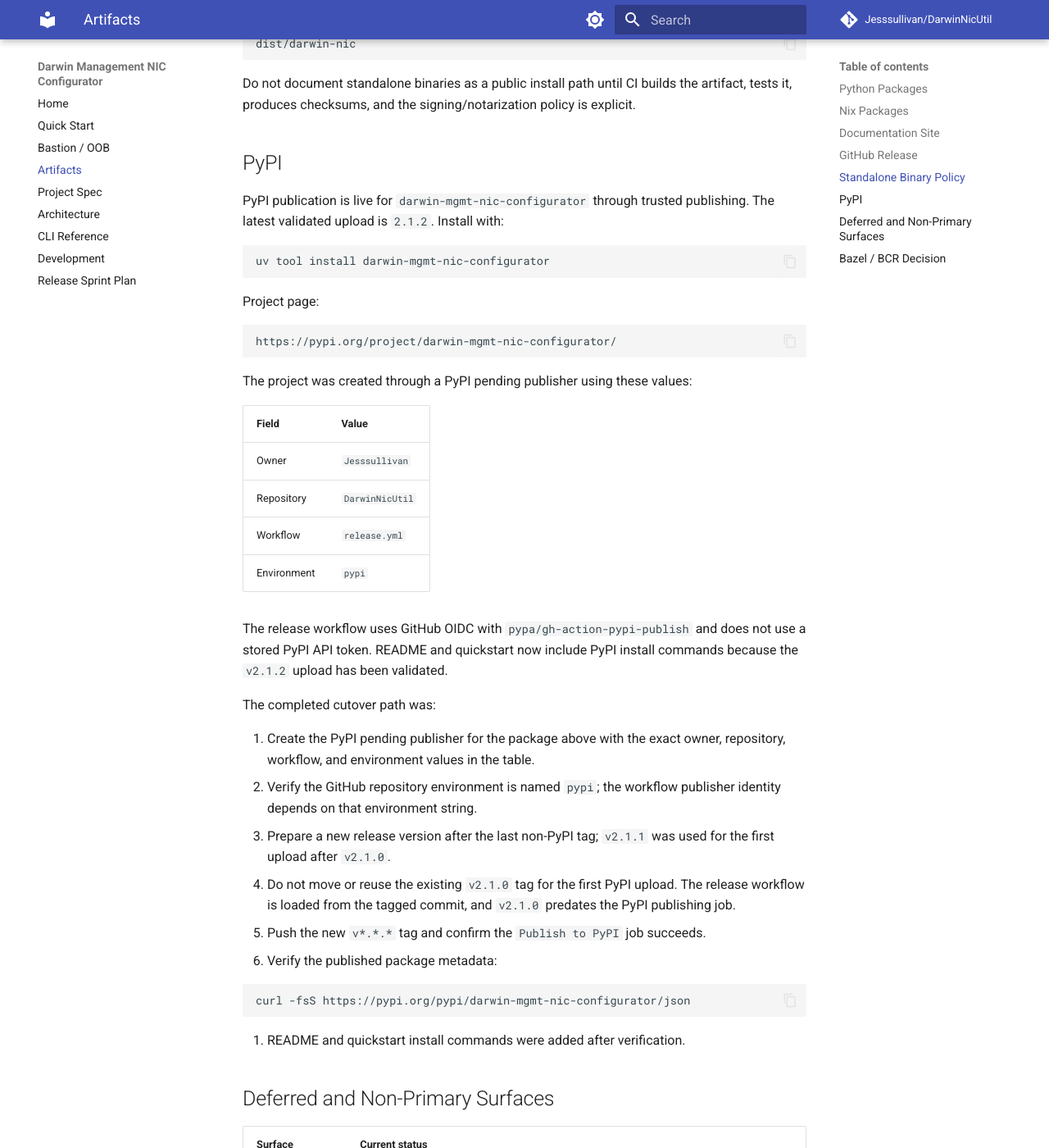
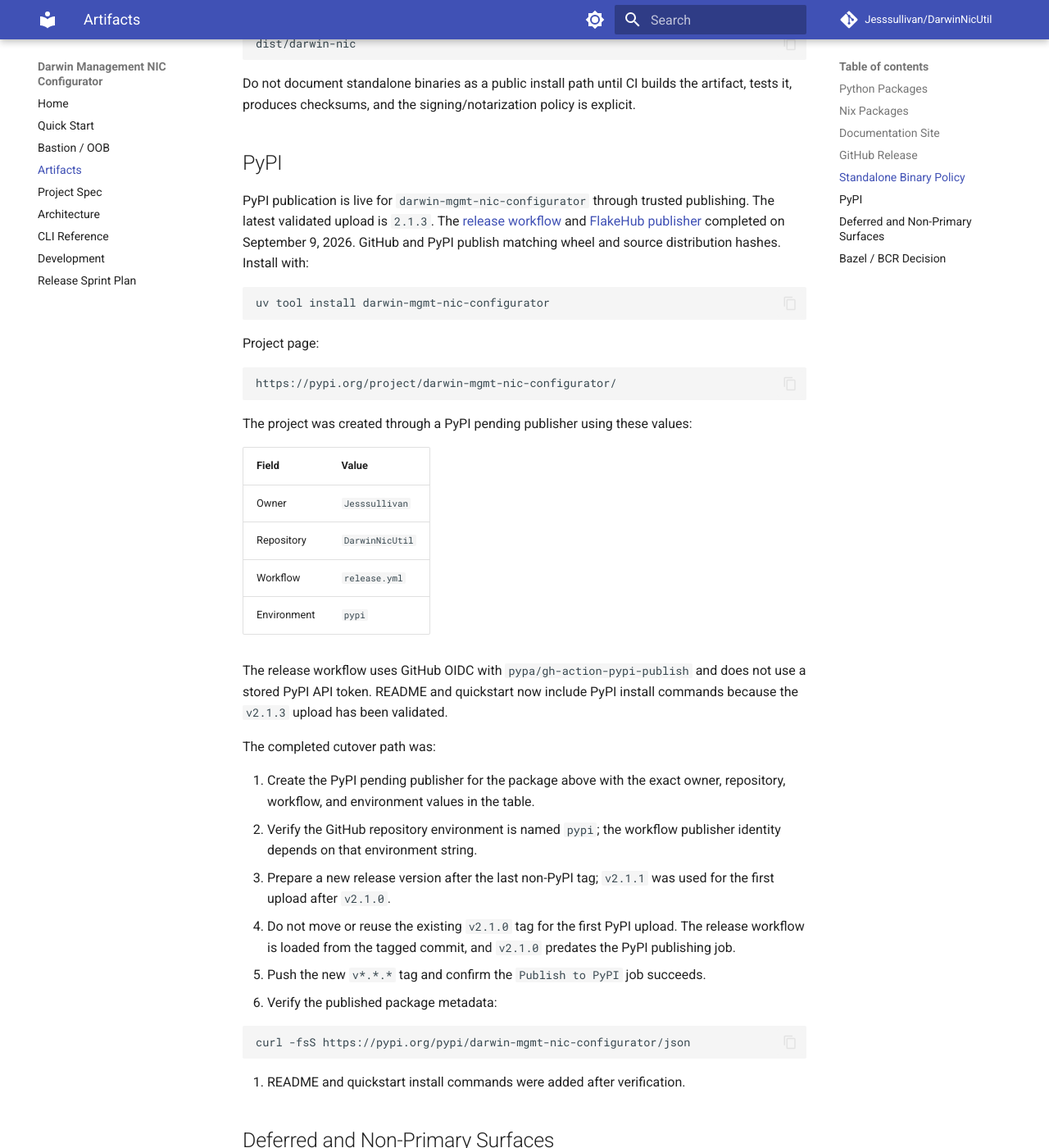
Before and after one commit to Jesssullivan/DarwinNicUtil, an MkDocs documentation site: the page built from docs/artifacts.md, in a window 1280 px wide and 1400 px high, scrolled down 2263 px. Shown: the whole window at 82% size. Built offline with MkDocs 1.6.1 and Material for MkDocs 9.7.7, drawn with Linux system fonts in a browser that asks for light colours; comment, search, counter and statistics services are not loaded; some of the changed text lies outside the part shown.

Commit message:
Document verified DarwinNicUtil 2.1.3 publication

````diff
--- a/docs/artifacts.md
+++ b/docs/artifacts.md
@@ -48,7 +48,7 @@ Downstream Home Manager users should consume the flake input and install
 The stable FlakeHub release reference is:
 
 ```bash
-nix run "https://flakehub.com/f/Jesssullivan/DarwinNicUtil/v2.1.2" -- status
+nix run "https://flakehub.com/f/Jesssullivan/DarwinNicUtil/v2.1.3" -- status
 ```
 
 The direct GitHub flake reference remains supported:
@@ -60,7 +60,7 @@ nix run github:Jesssullivan/DarwinNicUtil -- status
 FlakeHub publication runs through the `Publish to FlakeHub` GitHub Actions
 workflow. Tagged releases publish from `v*.*.*` tags, and maintainers can run a
 manual rolling validation from the workflow dispatch form. The current public
-FlakeHub releases are `v2.1.2` and the rolling `*` channel.
+FlakeHub releases are `v2.1.3` and the rolling `*` channel.
 
 ## Documentation Site
 
@@ -118,7 +118,11 @@ is explicit.
 ## PyPI
 
 PyPI publication is live for `darwin-mgmt-nic-configurator` through trusted
-publishing. The latest validated upload is `2.1.2`. Install with:
+publishing. The latest validated upload is `2.1.3`. The
+[release workflow](https://github.com/Jesssullivan/DarwinNicUtil/actions/runs/34399959075)
+and [FlakeHub publisher](https://github.com/Jesssullivan/DarwinNicUtil/actions/runs/34399959223)
+completed on September 9, 2026. GitHub and PyPI publish matching wheel and source
+distribution hashes. Install with:
 
 ```bash
 uv tool install darwin-mgmt-nic-configurator
@@ -141,7 +145,7 @@ The project was created through a PyPI pending publisher using these values:
 
 The release workflow uses GitHub OIDC with `pypa/gh-action-pypi-publish` and
 does not use a stored PyPI API token. README and quickstart now include PyPI
-install commands because the `v2.1.2` upload has been validated.
+install commands because the `v2.1.3` upload has been validated.
 
 The completed cutover path was:
 
````
Also changed, not shown: README.md (+3 -3 lines), docs/index.md (+2 -2 lines), docs/project-spec.md (+2 -2 lines), docs/quickstart.md (+1 -1 lines), 1 other file.
